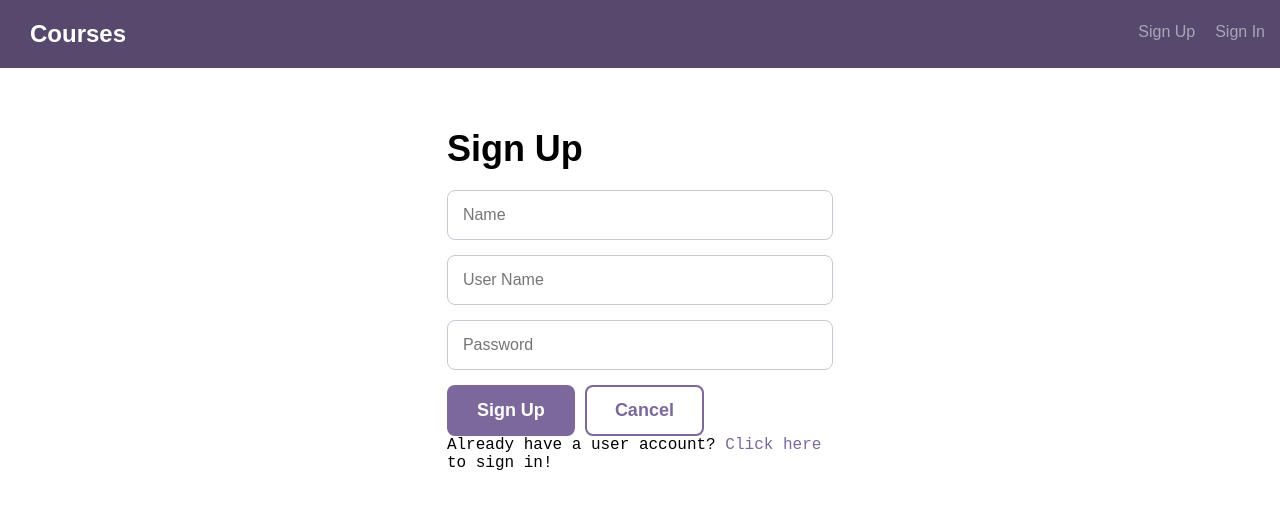
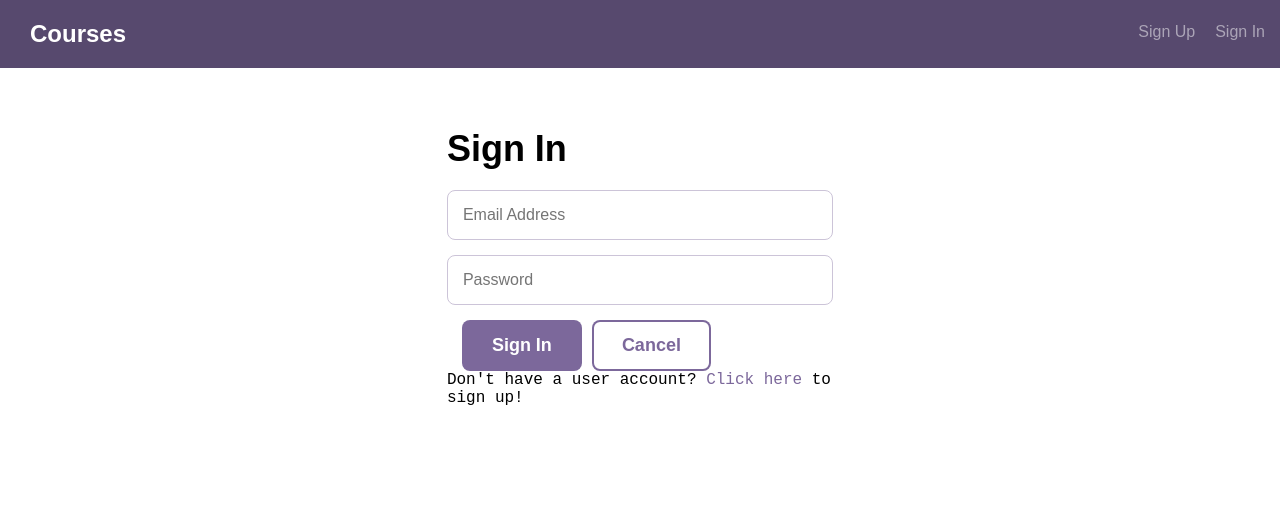
Before and after one commit to MWest2020/Full-Stack-React-App, a React (Create React App) app in the folder client/: page /signup in a window 1280 px wide. Shown: the top 508 px of the page. Built offline with nearby package versions, Linux system fonts and the light colour scheme.

Commit message:
sign in component done

```diff
--- a/client/src/components/Header.js
+++ b/client/src/components/Header.js
@@ -10,7 +10,7 @@ export default function Header(props) {
 
   let history = useHistory();
 
-  function handleClick() {
+  function landing() {
     history.push('/')
   }
 
@@ -18,7 +18,7 @@ export default function Header(props) {
   return (
     <div className="header">
       <div className="bounds">
-        <h1 className="header--logo" onClick={handleClick} >Courses</h1>
+        <h1 className="header--logo" onClick={landing} >Courses</h1>
         <nav>
           {props.authenticatedUser ? (
             <>
--- a/client/src/components/UserSignIn.js
+++ b/client/src/components/UserSignIn.js
@@ -1,49 +1,89 @@
-import React, { Component } from 'react';
-import { Link } from 'react-router-dom';
-import Form from './Form';
+import React, { useState} from 'react';
 
-export default class UserSignIn extends Component {
+import { Link, useHistory, useLocation } from 'react-router-dom';
+export default function UserSignIn(props) {
 
-  state = {
-    username: '',
-    password: '',
-    errors: [],
+  let history = useHistory();
+  let location = useLocation();
+
+  const [email, setEmail] = useState(null);
+  const [password, setPassword] = useState(null);
+  const [errors, setErrors] = useState([]);
+
+  const submit = () => {
+
+    props.handleSignIn(email, password)
+    .then( user => {
+
+        if(!user) {
+          setErrors([ 'Sign-in not succesful' ]);
+        } else {
+
+          if(location.state){
+            history.push(location.state);
+          } else {
+            history.push('/signin')
+          }
         }
 
-  render() {
-    const {
-      username,
-      password,
-      errors,
-    } = this.state;
+    })
+    .catch(
+      (err) => {
+        console.log(err);
+        history.push('/error');
+      })
+  }
+
+
+  const cancel = () => {
+    history.push('/');
+  }
+
+
+
 
   return (
     <div className="bounds">
       <div className="grid-33 centered signin">
         <h1>Sign In</h1>
-          <Form
-            cancel={this.cancel}
-            errors={errors}
-            submit={this.submit}
-            submitButtonText="Sign In"
-            elements={() => (
         <>
+        <form>
+
+            <>
+            { errors !== [] &&
+              <ul className="validation--errors--label">{errors.map(error => { return <li key={'error' + error.index}><p>{error}</p></li> })}</ul>
+            }
               <input
-                  id="username"
-                  name="username"
+                id="email"
+                name="email"
                 type="text"
-                  value={username}
-                  onChange={this.change}
-                  placeholder="User Name" />
+
+                onChange={event => setEmail(event.target.value)}
+                placeholder="Email Address" />
               <input
                 id="password"
                 name="password"
                 type="password"
-                  value={password}
-                  onChange={this.change}
+
+                onChange={event =>{ setPassword(event.target.value)}}
                 placeholder="Password" />
+              <div className="grid-100 pad-bottom">
+              <button
+                className="button"
+                onClick={submit}
+                type="submit">Sign In
+              </button>
+              <button
+                className="button button-secondary"
+                onClick={cancel}
+                type="submit">Cancel
+              </button>
+              </div>
             </>
-            )} />
+
+          </form>
+        </>
+
         <p>
           Don't have a user account? <Link to="/signup">Click here</Link> to sign up!
         </p>
@@ -51,42 +91,3 @@ export default class UserSignIn extends Component {
     </div>
   );
 }
-
-  change = (event) => {
-    const name = event.target.name;
-    const value = event.target.value;
-
-    this.setState(() => {
-      return {
-        [name]: value
-      };
-    });
-  }
-
-  submit = () => {
-    const { context } = this.props;
-    const { from } = this.props.location.state || { from: { pathname: '/authenticated' }};
-    const { username, password } = this.state;
-    context.actions.signIn(username, password)
-    .then( user => {
-      this.setState( () => {
-        if(user === null) {
-          return {errors: [ 'Sign-in was unsuccesful' ]};
-        } else {
-          this.props.history.push(from);
-          console.log(`SUCCESS ${username} is now signed-in!`)
-        }
-      })
-    })
-    .catch(
-      (err) => {
-        console.log(err);
-        this.props.history.push('/error');
-      })
-  }
-
-
-  cancel = () => {
-    this.props.history.push('/');
-  }
-}
--- a/client/src/components/UserSignUp.js
+++ b/client/src/components/UserSignUp.js
@@ -1,120 +1,93 @@
-import React, { Component } from 'react';
-import { Link } from 'react-router-dom';
-import Form from './Form';
+import React, { useState} from 'react';
 
-export default class UserSignUp extends Component {
-  state = {
-    name: '',
-    username: '',
-    password: '',
-    errors: [],
+import { Link, useHistory, useLocation } from 'react-router-dom';
+export default function UserSignIn(props) {
+
+  let history = useHistory();
+  let location = useLocation();
+
+  const [email, setEmail] = useState(null);
+  const [password, setPassword] = useState(null);
+  const [errors, setErrors] = useState([]);
+
+  const submit = () => {
+
+    props.handleSignIn(email, password)
+    .then( user => {
+
+        if(!user) {
+          setErrors([ 'Sign-in not succesful' ]);
+        } else {
+
+          if(location.state){
+            history.push(location.state);
+          } else {
+            history.push('/signin')
+          }
         }
 
-  render() {
-    const {
-      name,
-      username,
-      password,
-      errors,
-    } = this.state;
+    })
+    .catch(
+      (err) => {
+        console.log(err);
+        history.push('/error');
+      })
+  }
+
+
+  const cancel = () => {
+    history.push('/');
+  }
+
+
+
 
   return (
     <div className="bounds">
       <div className="grid-33 centered signin">
-          <h1>Sign Up</h1>
-          <Form
-            cancel={this.cancel}
-            errors={errors}
-            submit={this.submit}
-            submitButtonText="Sign Up"
-            elements={() => (
+        <h1>Sign In</h1>
         <>
+        <form>
+
+            <>
+            { errors !== [] &&
+              <ul className="validation--errors--label">{errors.map(error => { return <li key={'error' + error.index}><p>{error}</p></li> })}</ul>
+            }
               <input
-                  id="name"
-                  name="name"
+                id="email"
+                name="email"
                 type="text"
-                  value={name}
-                  onChange={this.change}
-                  placeholder="Name" />
-                <input
-                  id="username"
-                  name="username"
-                  type="text"
-                  value={username}
-                  onChange={this.change}
-                  placeholder="User Name" />
+
+                onChange={event => setEmail(event.target.value)}
+                placeholder="Email Address" />
               <input
                 id="password"
                 name="password"
                 type="password"
-                  value={password}
-                  onChange={this.change}
+
+                onChange={event =>{ setPassword(event.target.value)}}
                 placeholder="Password" />
+              <div className="grid-100 pad-bottom">
+              <button
+                className="button"
+                onClick={submit}
+                type="submit">Sign In
+              </button>
+              <button
+                className="button button-secondary"
+                onClick={cancel}
+                type="submit">Cancel
+              </button>
+              </div>
             </>
-            )} />
+
+          </form>
+        </>
+
         <p>
-            Already have a user account? <Link to="/signin">Click here</Link> to sign in!
+          Don't have a user account? <Link to="/signup">Click here</Link> to sign up!
         </p>
       </div>
     </div>
   );
 }
-
-  change = (event) => {
-    const name = event.target.name;
-    const value = event.target.value;
-
-    this.setState(() => {
-      return {
-        [name]: value
-      };
-    });
-  }
-
-  submit = () => {
-
-    const {
-      context
-     } = this.props;
-
-    const {
-      name,
-      username,
-      password,
-      } = this.state;
-
-    const user = {
-      name,
-      username,
-      password
-    };
-
-    // why not const {
-    // user, username, password
-    // } = this.state, user;
-
-    //context hold data object which holds createUser method (which is returning an array, with or without errors)
-    context.data
-    .createUser(user)
-    .then( errors => {
-      if (errors.length) {
-        this.setState( { errors } );
-      } else {
-        context.actions.signIn(username, password)
-        .then( () =>{
-          this.props.history.push('/authenticated');
-        })
-      }
-    })
-    .catch(
-      err => {
-        console.log(err);
-        this.props.hostory.push('/error');
-      })
-  }
-
-  cancel = () => {
-      //simply pushes root route and thus returning
-      this.props.history.push('/');
-  }
-}
```
Lines whose indentation alone changed are shown as unchanged.
